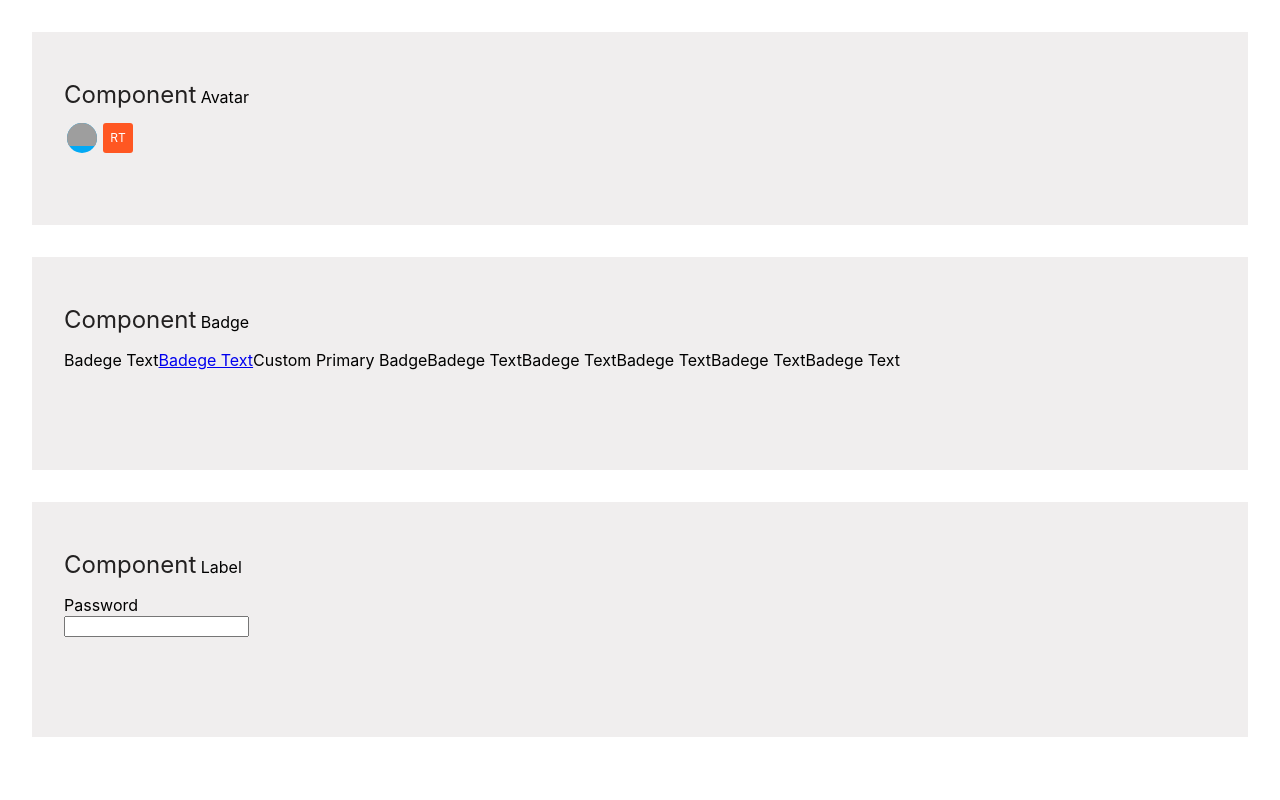
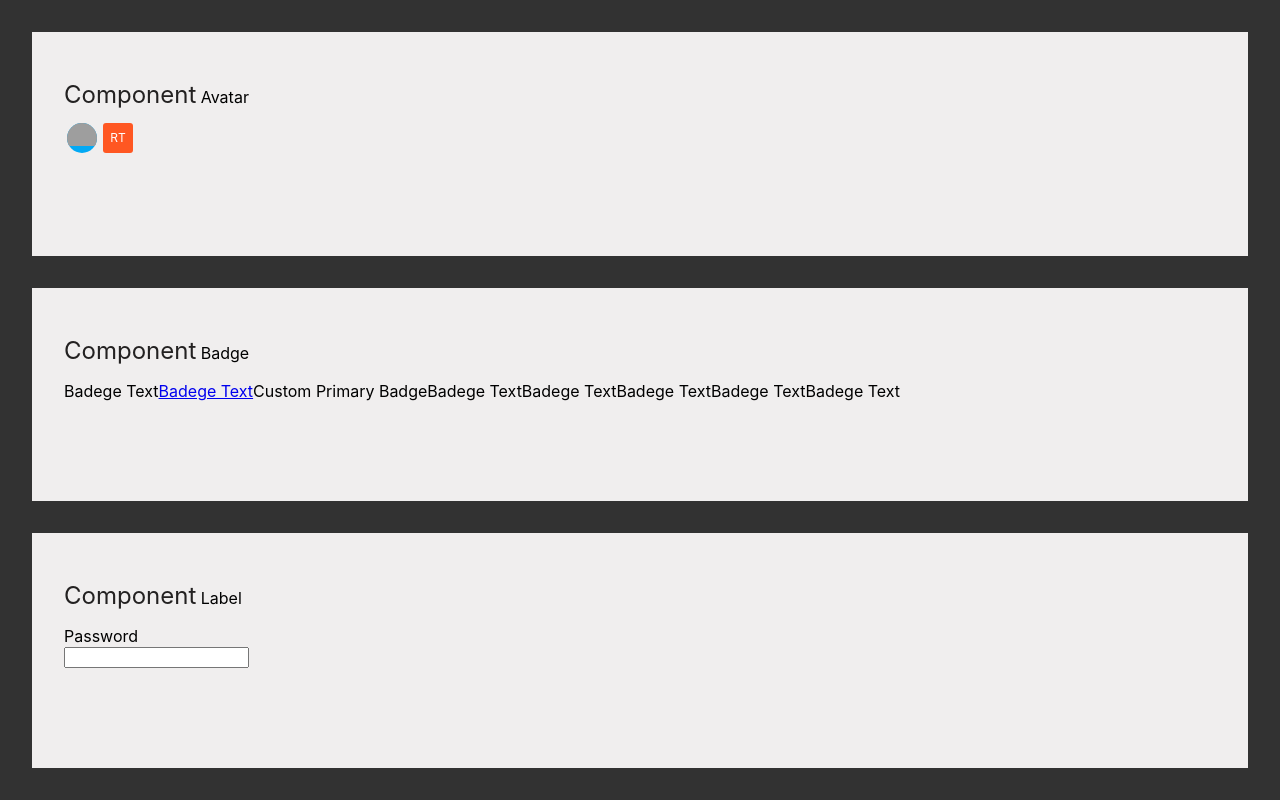
Before and after one commit to sachingvit/react-ui-toolkit, a React (Create React App) app: page / in a window 1280 px wide. Built offline with nearby package versions, Linux system fonts and the light colour scheme; grey boxes are pictures that could not be loaded.

Commit message:
Badge - init test

```diff
--- a/src/index.css
+++ b/src/index.css
@@ -3,6 +3,7 @@
             font-family: -apple-system, BlinkMacSystemFont, 'Segoe UI', 'Roboto', 'Oxygen', 'Ubuntu', 'Cantarell', 'Fira Sans', 'Droid Sans', 'Helvetica Neue', sans-serif;
             -webkit-font-smoothing: antialiased;
             -moz-osx-font-smoothing: grayscale;
+            background-color: #323232;
         }
 
         code {
@@ -24,3 +25,9 @@
             font-size: 1.5rem;
             color: rgba(26, 24, 24, 0.959);
         }
+
+        div.demo-content-area .demo-section {
+            display: flex;
+            /* max-width: 25%;
+            width: 25%; */
+        }
```
Also changed, not shown: 2 other files (tests, documents, lock files or other folders).
